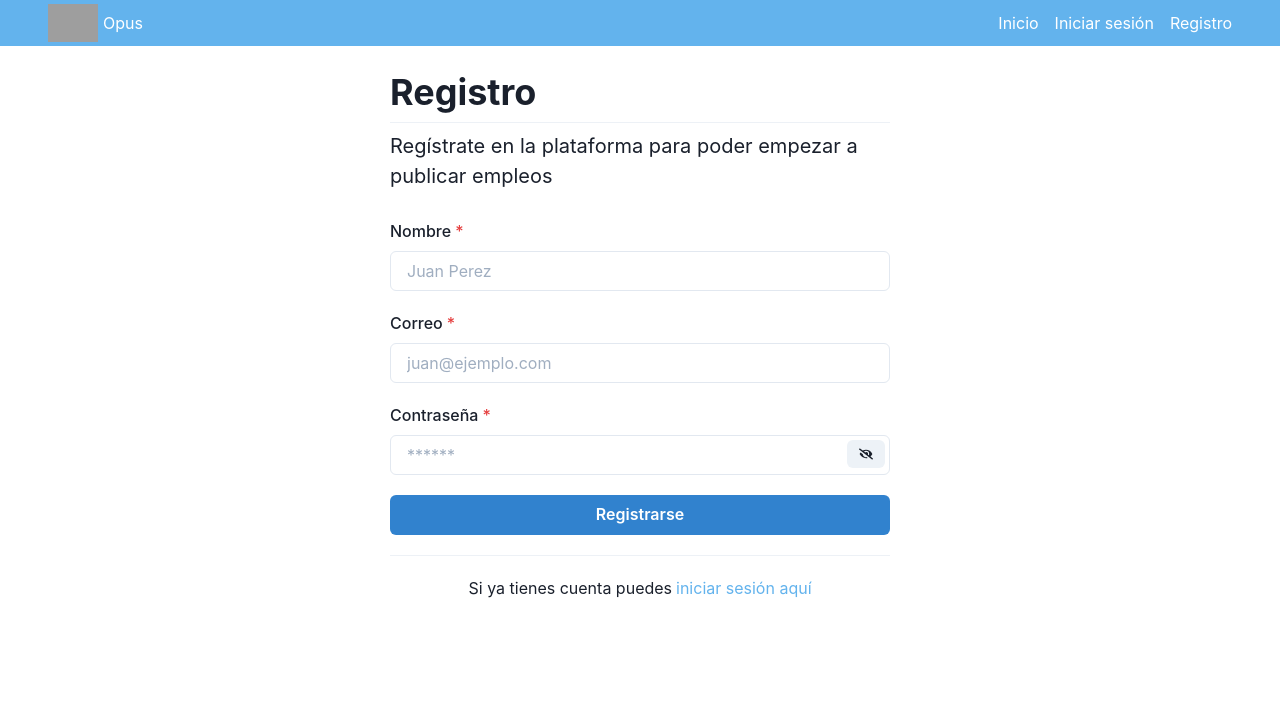
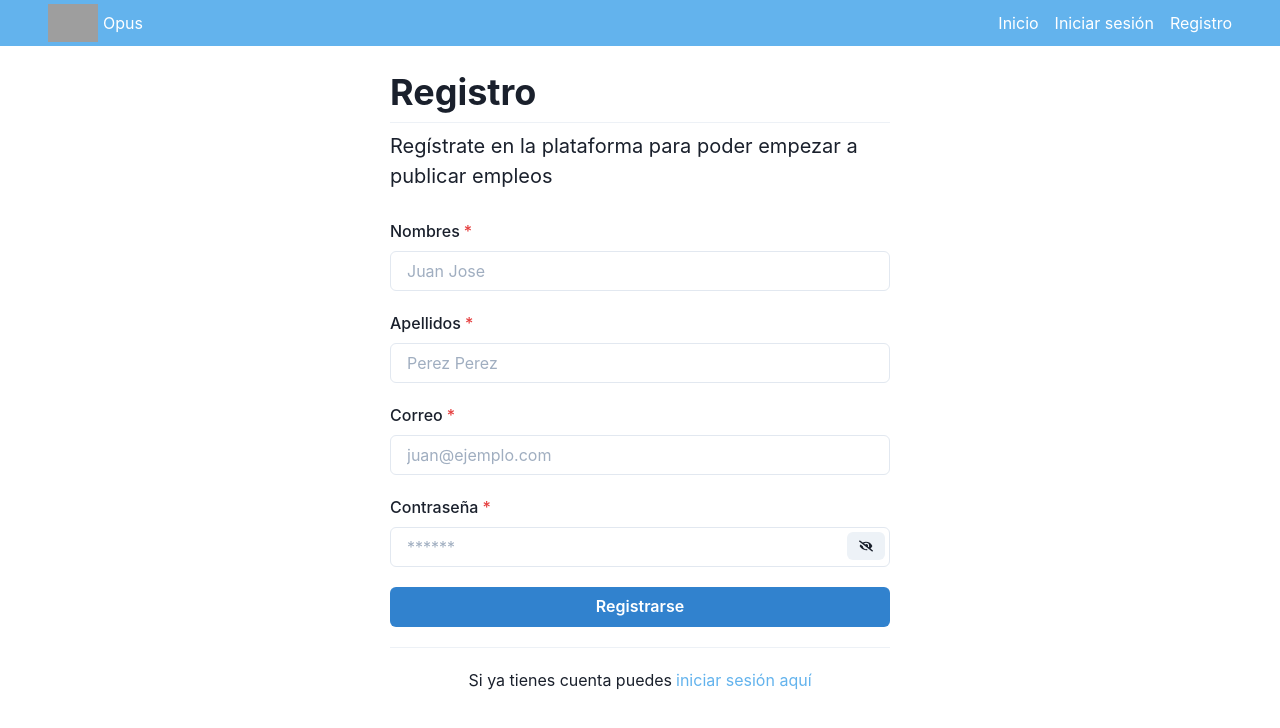
Before and after one commit to Streamelopers/opus-web, a Next.js app: page /registro in a window 1280 px wide. Shown: the top 728 px of the page. Built offline with nearby package versions, Linux system fonts and the light colour scheme; grey boxes are pictures that could not be loaded.

Commit message:
updated(SignUpform): implement new inputs data #20

```diff
--- a/pages/registro/index.tsx
+++ b/pages/registro/index.tsx
@@ -22,7 +22,8 @@ import {
 } from "@chakra-ui/react";
 
 interface FormValues {
-  name: string;
+  firstname: string;
+  lastname: string;
   email: string;
   password: string;
 }
@@ -50,10 +51,16 @@ const SignUpForm = () => {
           <Text fontSize="xl">Regístrate en la plataforma para poder empezar a publicar empleos</Text>
           <form onSubmit={handleSubmit(onSubmit)}>
             <Stack spacing="20px" mt="5">
-              <FormControl isInvalid={!!errors.name} isRequired>
-                <FormLabel htmlFor="name">Nombre</FormLabel>
-                <Input id="name" placeholder="Juan Perez" autoComplete="name" {...register("name")} />
-                <FormErrorMessage>{errors.name?.message}</FormErrorMessage>
+              <FormControl isInvalid={!!errors.firstname} isRequired>
+                <FormLabel htmlFor="firstname">Nombres</FormLabel>
+                <Input id="firstname" placeholder="Juan Jose" autoComplete="firstname" {...register("firstname")} />
+                <FormErrorMessage>{errors.firstname?.message}</FormErrorMessage>
+              </FormControl>
+
+              <FormControl isInvalid={!!errors.lastname} isRequired>
+                <FormLabel htmlFor="lastname">Apellidos</FormLabel>
+                <Input id="lastname" placeholder="Perez Perez" autoComplete="lastname" {...register("lastname")} />
+                <FormErrorMessage>{errors.lastname?.message}</FormErrorMessage>
               </FormControl>
 
               <FormControl isInvalid={!!errors.email} isRequired>
--- a/schemas/sign-up.schema.tsx
+++ b/schemas/sign-up.schema.tsx
@@ -9,7 +9,8 @@ export const signUpForm = yup.object().shape({
   // The "min" validation message in spanish is missing a space between the `min` value and the validation message
   // I created the pull request fixing this
   // @see https://github.com/diegoulloao/yup-es/pull/1
-  name: yup.string().required().min(2).trim().label("El Nombre"),
+  firstname: yup.string().required().min(2).trim().label("El Nombre"),
+  lastname: yup.string().required().min(2).trim().label("El apellido"),
   email: yup.string().email().trim().label("El Correo"),
   password: yup.string().required().min(8).label("La Contraseña")
 });
```
